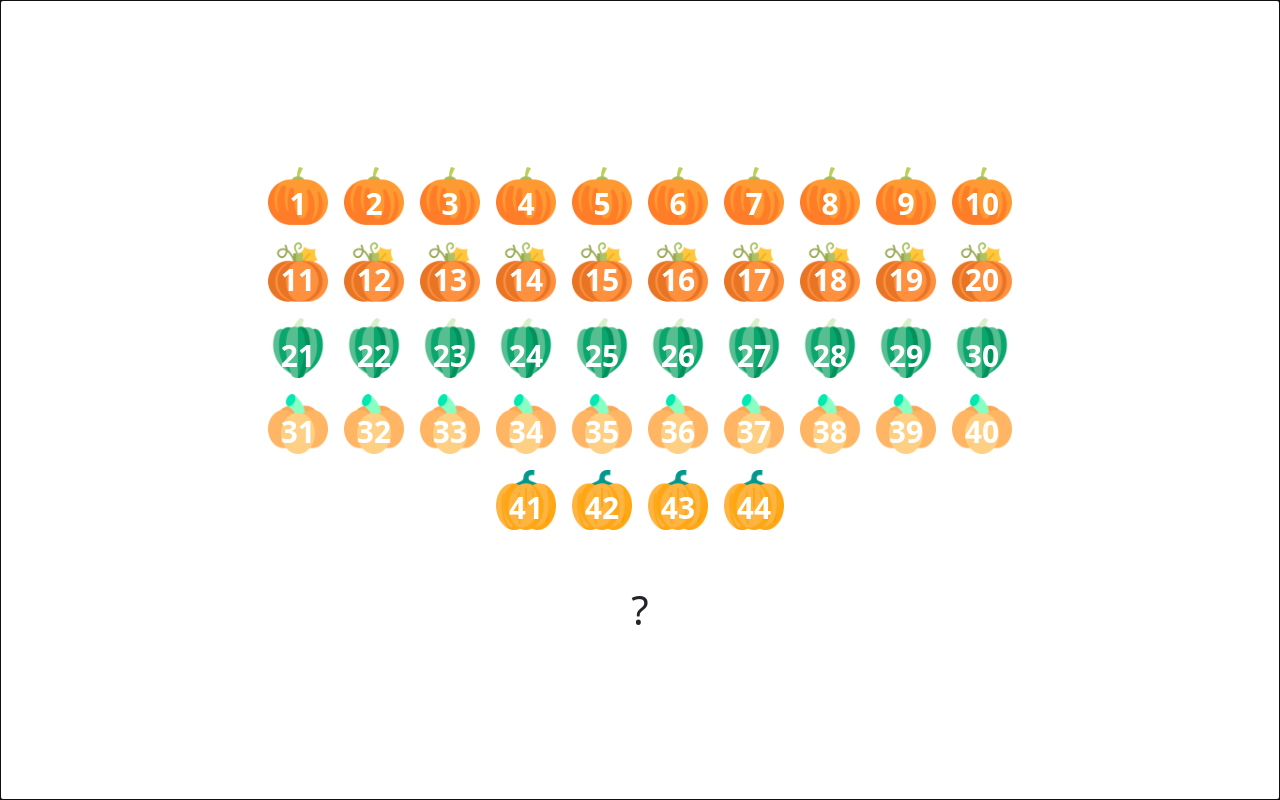
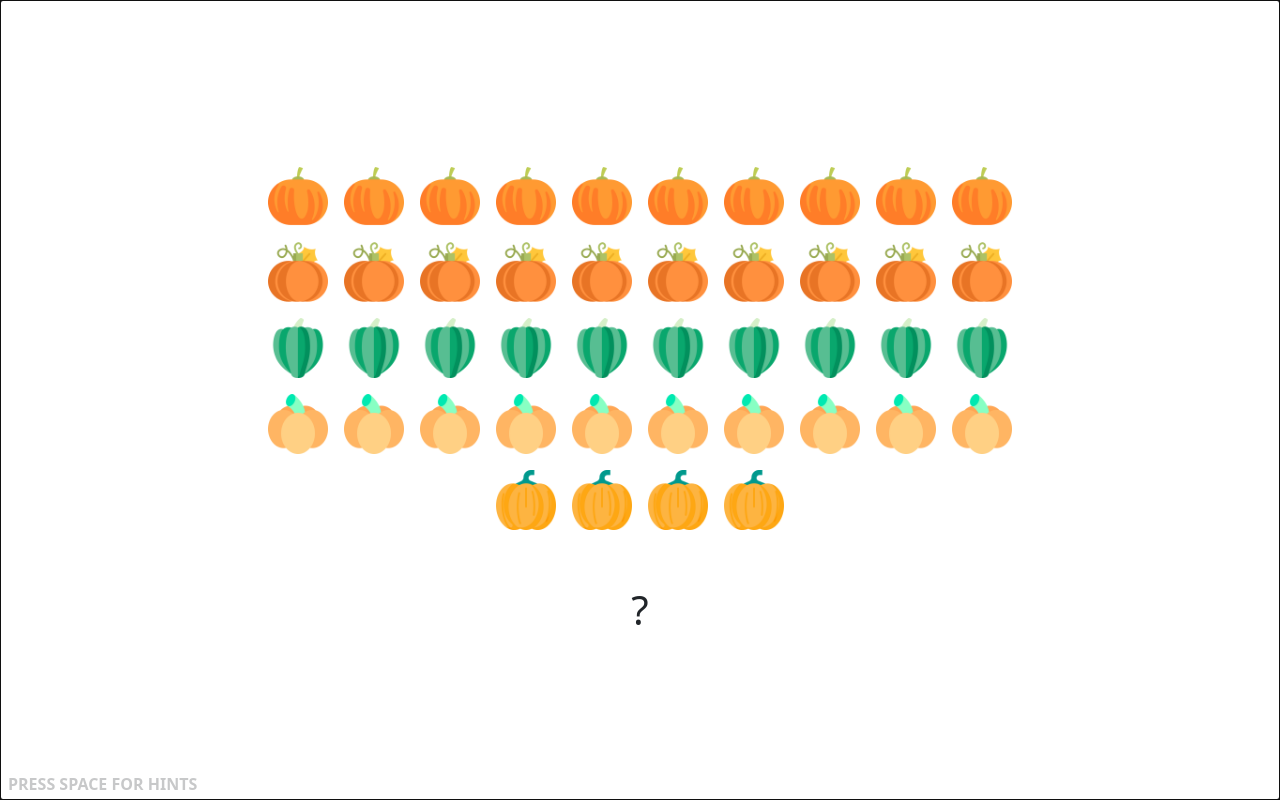
Before and after one commit to jichu4n/pumpkin-games, a React (Vite) app: page / in a window 1280 px wide. Built offline with nearby package versions, Linux system fonts and the light colour scheme.

Commit message:
Toggle display of labels.

```diff
--- a/src/app.tsx
+++ b/src/app.tsx
@@ -3,7 +3,7 @@ import {KeyboardEvent, useEffect, useState} from 'react';
 import Confetti from 'react-confetti';
 import {useElementSize} from 'usehooks-ts';
 import './app.css';
-import {PumpkinRows} from './pumpkin-rows';
+import {LABEL_TYPES, LabelType, PumpkinRows} from './pumpkin-rows';
 import {WindowTooSmallBanner} from './window-too-small-banner';
 import {WonBanner} from './won-banner';
 
@@ -39,6 +39,9 @@ function App() {
   const [gameState, setGameState] = useState<GameState>({
     status: GameStatus.INIT,
   });
+
+  /** Current label display type. */
+  const [labelType, setLabelType] = useState<LabelType>(LabelType.NONE);
 
   /** The main game area element. */
   const [stageRef, {width: stageWidth, height: stageHeight}] =
@@ -82,10 +85,18 @@ function App() {
         } else if (e.key === 'Backspace' && inputValue.length > 0) {
           inputValue = inputValue.slice(0, -1);
         } else if (
-          ['Enter', 'Delete', 'Escape', ' '].includes(e.key) &&
+          ['Enter', 'Delete', 'Escape'].includes(e.key) &&
           inputValue.length > 0
         ) {
           inputValue = '';
+        } else if (e.key === ' ') {
+          setLabelType(
+            (labelType) =>
+              LABEL_TYPES[
+                (LABEL_TYPES.indexOf(labelType) + 1) % LABEL_TYPES.length
+              ]
+          );
+          break;
         } else {
           break;
         }
@@ -141,6 +152,7 @@ function App() {
           <>
             <PumpkinRows
               count={gameState.count}
+              labelType={labelType}
               className={`pumpkin-rows ${
                 gameState.status === GameStatus.TRANSITIONING_TO_WON
                   ? 'opacity-50'
@@ -157,6 +169,10 @@ function App() {
             >
               {gameState.inputValue || '?'}
             </div>
+
+            <div className="fixed-bottom text-start px-2 py-1 text-uppercase fw-bold opacity-25">
+              press Space for hints
+            </div>
           </>
         )}
         {(gameState.status === GameStatus.TRANSITIONING_TO_WON ||
--- a/src/pumpkin-rows.tsx
+++ b/src/pumpkin-rows.tsx
@@ -6,12 +6,25 @@ const NUM_PUMPKIN_STYLES = 11;
 /** Default size of pumpkins. */
 const PUMPKIN_SIZE = 60;
 
+/** Which numbers to show on pumpkins. */
+export enum LabelType {
+  /** Don't display any numbers. */
+  NONE = 'none',
+  /** Display numbers on last pumpkin in row (10, 20, 30, etc). */
+  LAST_IN_ROW = 'lastInRow',
+  /** Display numbers on every pumpkin. */
+  ALL = 'all',
+}
+export const LABEL_TYPES = Object.values(LabelType);
+
 /** Renders pumpkins in rows of 10. */
 export function PumpkinRows({
   count,
+  labelType,
   className,
 }: {
   count: number;
+  labelType: LabelType;
   className?: string;
 }) {
   const numRows = Math.ceil(count / 10);
@@ -43,7 +56,13 @@ export function PumpkinRows({
                   style={{width: PUMPKIN_SIZE}}
                 >
                   <PumpkinSprite
-                    letter={`${rowId * 10 + colId + 1}`}
+                    letter={
+                      labelType === LabelType.ALL ||
+                      (labelType === LabelType.LAST_IN_ROW &&
+                        colId === 9)
+                        ? `${rowId * 10 + colId + 1}`
+                        : ' '
+                    }
                     size={PUMPKIN_SIZE}
                     styleId={styleIds[rowId]}
                   />
```
